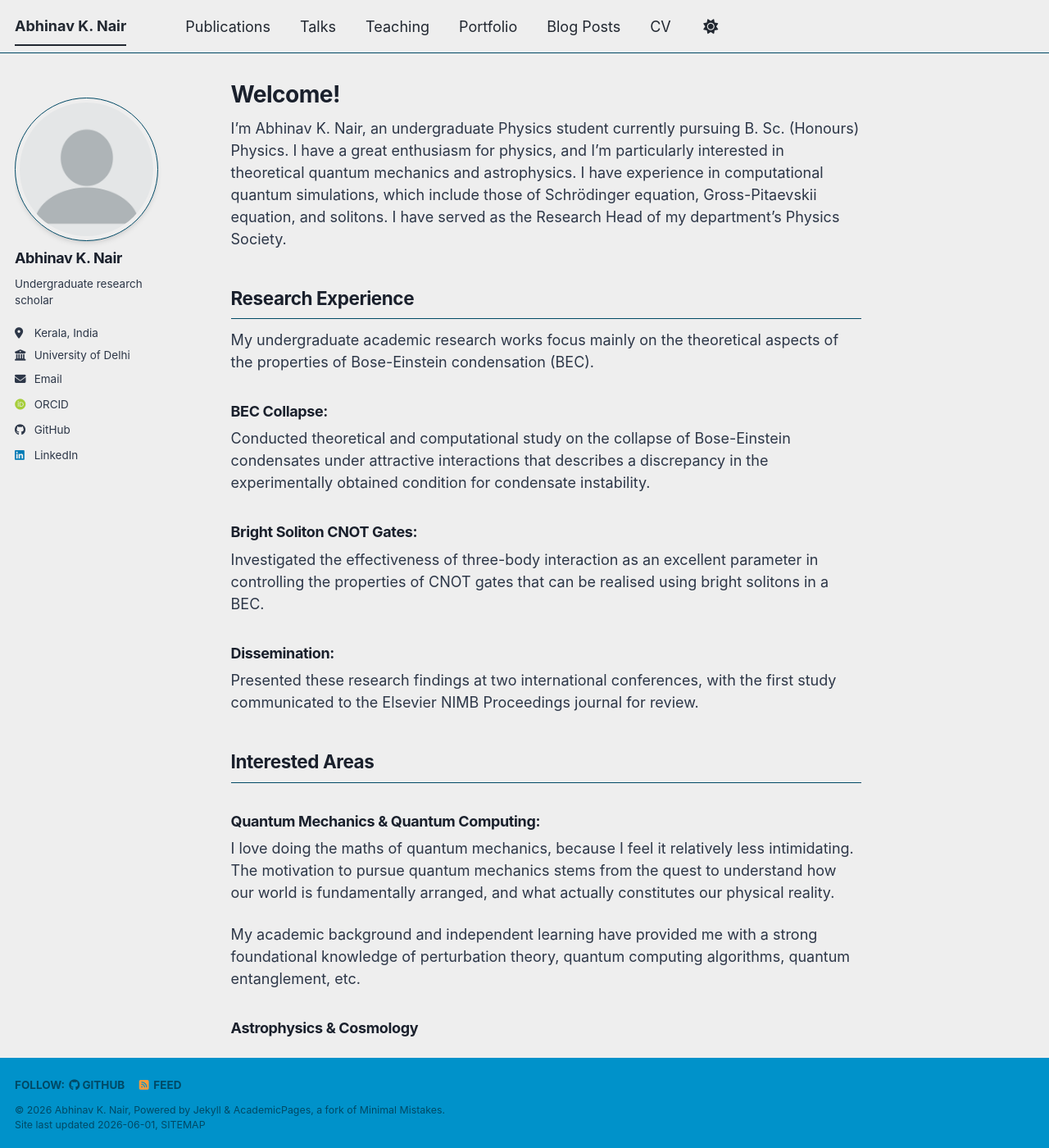
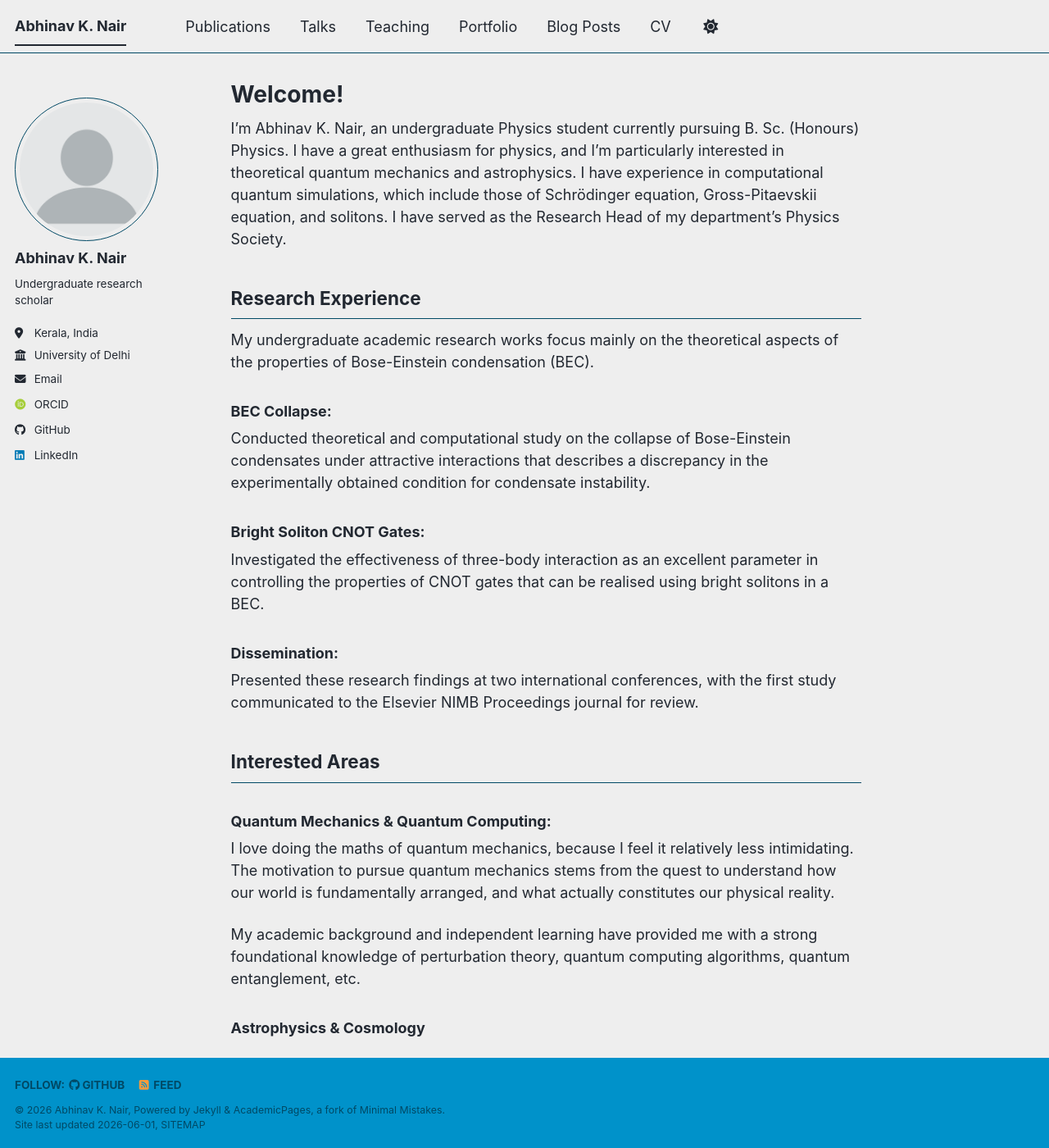
Before and after one commit to abhinavknair/abhinavknair.github.io, a Jekyll site: the page built from _pages/about.md, in a window 1280 px wide and 1400 px high. Shown: the whole window at 82% size. Built offline with Jekyll 4.4.1, drawn with Linux system fonts in a browser that asks for light colours; some web fonts are replaced; a script bundle is joined from its source files by our own code; library files that are not in the unit come from our copies.

Commit message:
Update head.html

```diff
--- a/_includes/head.html
+++ b/_includes/head.html
@@ -14,32 +14,3 @@
 
 <!-- For all browsers -->
 <link rel="stylesheet" href="{{ base_path }}/assets/css/main.css">
-
-<style>
-  /* 1. Modern Sans-Serif Typography Stack */
-  body {
-    font-family: -apple-system, BlinkMacSystemFont, "Segoe UI", Roboto, Helvetica, Arial, sans-serif !important;
-    color: #2d3748 !important;
-  }
-
-  /* 2. Crisp, Premium Headings */
-  h1, h2, h3, h4 {
-    font-family: -apple-system, BlinkMacSystemFont, "Segoe UI", Roboto, sans-serif !important;
-    font-weight: 700 !important;
-    letter-spacing: -0.02em !important;
-    color: #1a202c !important;
-  }
-
-  /* 3. Smooth, Circular Profile Avatar */
-  .author__avatar img {
-    border-radius: 50% !important;
-    box-shadow: 0 4px 6px -1px rgba(0, 0, 0, 0.1), 0 2px 4px -1px rgba(0, 0, 0, 0.06) !important;
-  }
-
-  /* 4. Rounded Modern Navigation & Utility Buttons */
-  .btn {
-    border-radius: 20px !important;
-    text-transform: none !important;
-    font-weight: 600 !important;
-  }
-    </style>
```
